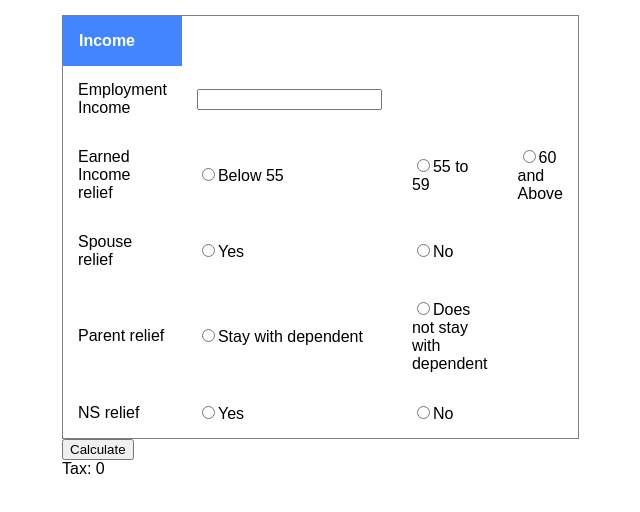
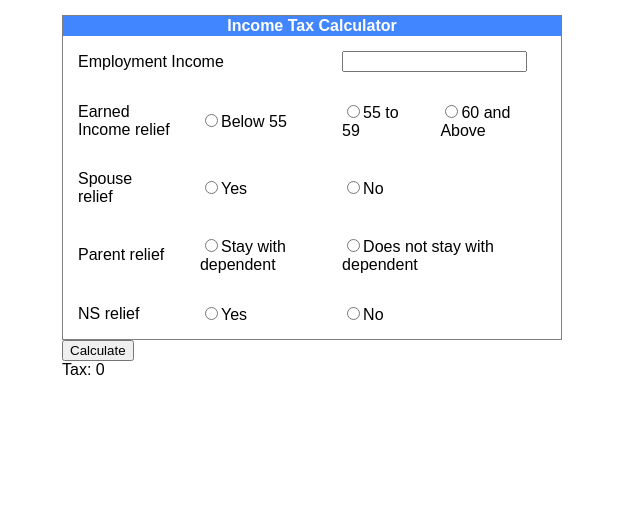
Before and after one commit to h-j-k/smu-react-workshop-may-18, a React (Create React App) app: page / in a window 1280 px wide. Shown: the top 512 px of the page, without its empty margins (328-968 px from the left). Built offline with nearby package versions, Linux system fonts and the light colour scheme.

Commit message:
Fix table formatting

```diff
--- a/src/Component/Income.js
+++ b/src/Component/Income.js
@@ -1,22 +1,25 @@
-import React from 'react';
+import React from 'react'
 
 class Income extends React.Component {
 
   updateIncome = ({target}) => {
-    const {name, value} = target;
-    this.props.updateIncome(name, value);
+    const {name, value} = target
+    this.props.updateIncome(name, value)
   }
 
-  render() {
+  render () {
     return (
       <div className="income-section">
         <table>
-          <th>
-            <td colSpan="2">Income</td>
-          </th>
+          <thead>
           <tr>
-            <td>Employment Income</td>
-            <td><input type='text' name={this.props.name} onChange={this.updateIncome} /></td>
+            <th colSpan="4">Income Tax Calculator</th>
+          </tr>
+          </thead>
+          <tbody>
+          <tr>
+            <td colSpan="2">Employment Income</td>
+            <td colSpan="2"><input type='text' name={this.props.name} onChange={this.updateIncome}/></td>
           </tr>
           <tr>
             <td>Earned Income relief</td>
@@ -27,20 +30,21 @@ class Income extends React.Component {
           <tr>
             <td>Spouse relief</td>
             <td><input type='radio' value="Y"/>Yes</td>
-            <td><input type='radio' value="N"/>No</td>
+            <td colSpan="2"><input type='radio' value="N"/>No</td>
           </tr>
 
-           <tr>
+          <tr>
             <td>Parent relief</td>
-            <td><input type='radio' value='' />Stay with dependent</td>
-            <td><input type='radio' value=''/>Does not stay with dependent</td>
+            <td><input type='radio' value=''/>Stay with dependent</td>
+            <td colSpan="2"><input type='radio' value=''/>Does not stay with dependent</td>
           </tr>
 
-           <tr>
+          <tr>
             <td>NS relief</td>
             <td><input type='radio' value="Y"/>Yes</td>
-            <td><input type='radio' value="N"/>No</td>
+            <td colSpan="2"><input type='radio' value="N"/>No</td>
           </tr>
+          </tbody>
         </table>
       </div>
     )
```
